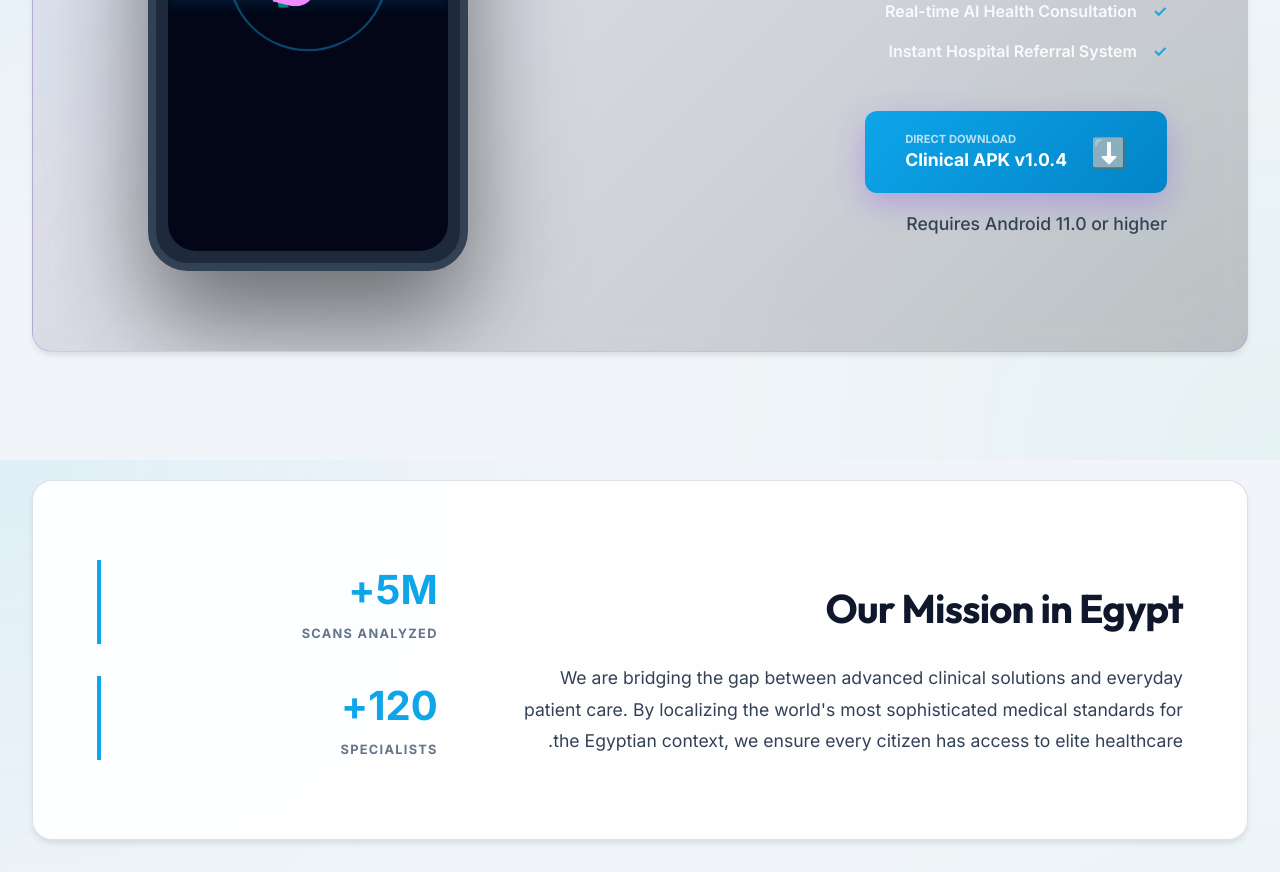
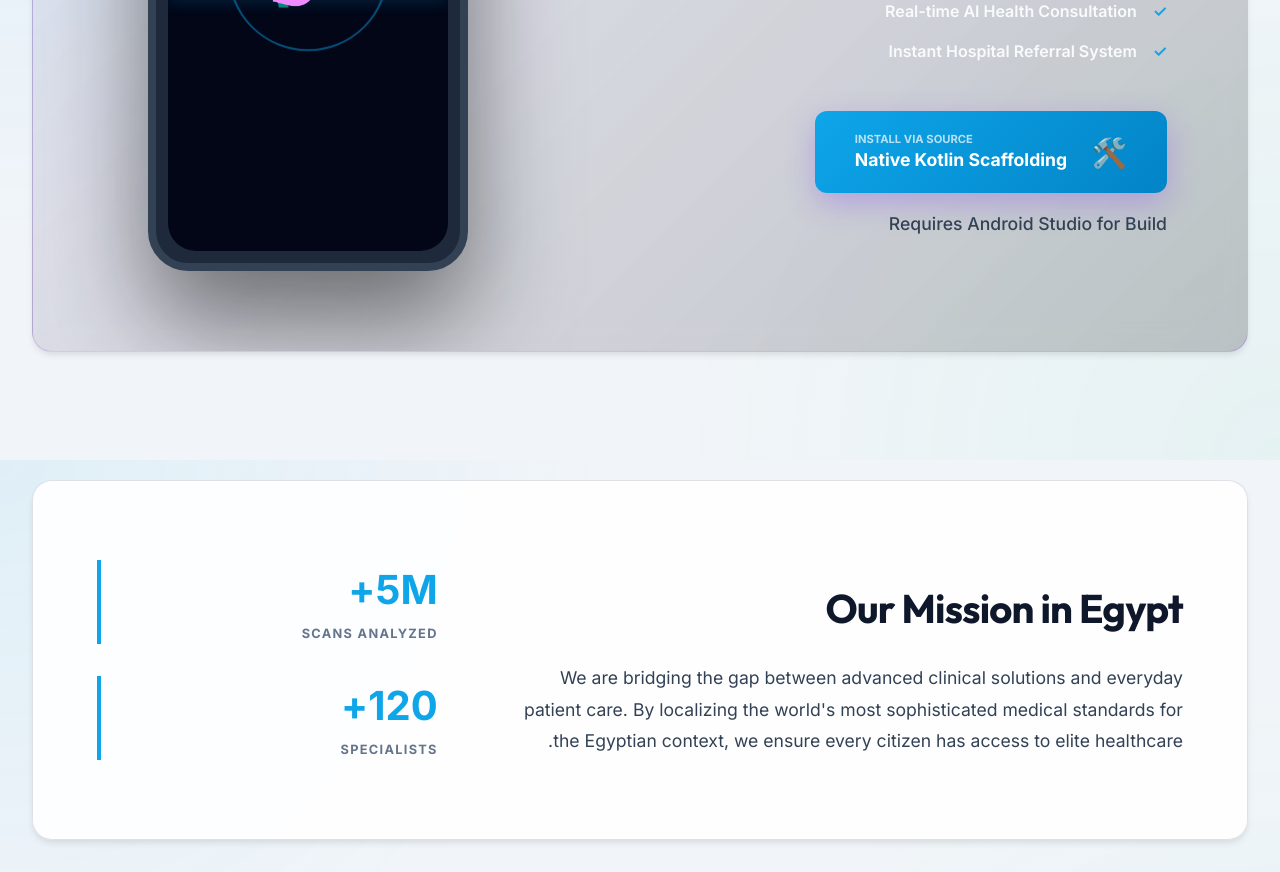
Before and after one commit to yousef469/medication-system, a React (Vite) app: page / in a window 1280 px wide. Shown: the part 2740-3612 px from the top of the page. Built offline with nearby package versions, Linux system fonts and the light colour scheme; no server answers; the database is empty.

Commit message:
Fix: Update APK download link to source guide and add build instructions

```diff
--- a/src/components/dashboards/LandingPage.jsx
+++ b/src/components/dashboards/LandingPage.jsx
@@ -109,14 +109,14 @@ const LandingPage = ({ onGetStarted }) => {
                         <li><span>✓</span> Instant Hospital Referral System</li>
                     </ul>
                     <div className="download-actions">
-                        <a href="/downloads/clinical-hub-v1.apk" download className="btn-primary btn-large download-btn">
-                            <span className="icon">⬇️</span>
+                        <a href="https://github.com/yousef469/medication-system/tree/main/android" target="_blank" rel="noreferrer" className="btn-primary btn-large download-btn">
+                            <span className="icon">🛠️</span>
                             <div className="btn-text">
-                                <label>Direct Download</label>
-                                <span>Clinical APK v1.0.4</span>
+                                <label>Install via Source</label>
+                                <span>Native Kotlin Scaffolding</span>
                             </div>
                         </a>
-                        <p className="install-note">Requires Android 11.0 or higher</p>
+                        <p className="install-note">Requires Android Studio for Build</p>
                     </div>
                 </div>
                 <div className="mobile-preview">
```
